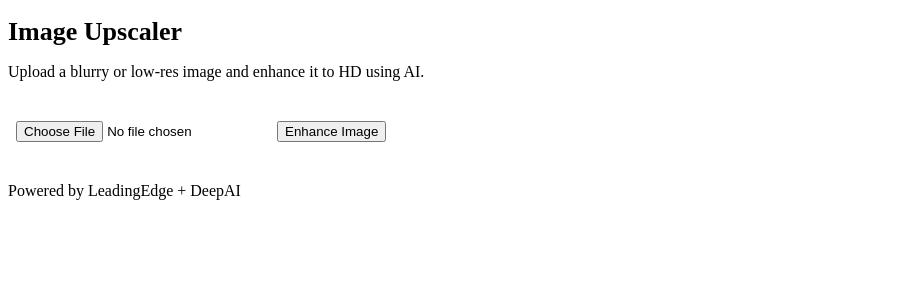
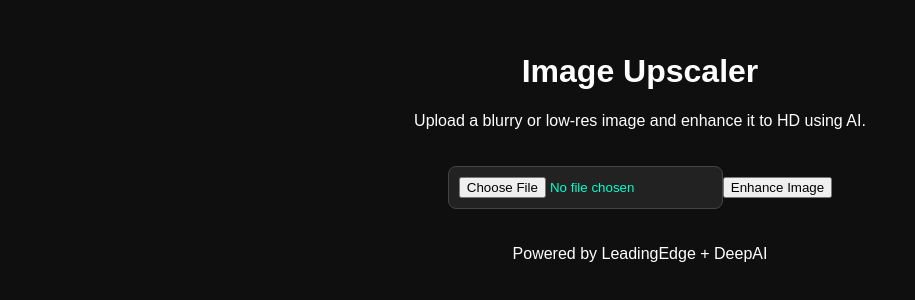
Before and after one commit to Nozel-silva/Image-upscale, a React (Create React App) app: page / in a window 1280 px wide. Shown: the top 300 px of the page, without its empty margins (0-915 px from the left). Built offline with nearby package versions, Linux system fonts and the light colour scheme; the HTML template or start-up script is replaced by a standard one.

Commit message:
Update App.css

```diff
--- a/src/App.css
+++ b/src/App.css
@@ -1,90 +1,92 @@
-.container {
-  padding: 24px;
+body {
+  margin: 0;
+  background: #0f0f0f;
+  font-family: "Orbitron", sans-serif;
+  color: #ffffff;
+}
+
+.app {
+  text-align: center;
+  padding: 2rem;
   max-width: 600px;
   margin: auto;
-  text-align: center;
-  font-family: 'Segoe UI', sans-serif;
-  background: linear-gradient(to right, #0f2027, #203a43, #2c5364);
-  color: #f1f1f1;
-  border-radius: 12px;
-  margin-top: 20px;
-  box-shadow: 0 0 20px rgba(0,0,0,0.4);
 }
 
-h1 {
-  font-size: 26px;
-  font-weight: bold;
-  margin-bottom: 10px;
+.glow-text {
+  font-size: 2rem;
+  color: #00ffcc;
+  text-shadow: 0 0 10px #00ffcc, 0 0 20px #00ffcc;
 }
 
-.subtitle {
+.description {
   font-size: 14px;
-  margin-bottom: 15px;
-  color: #ddd;
-}
-
-.instructions {
-  font-size: 12px;
-  color: #aaa;
+  color: #cccccc;
   margin-bottom: 20px;
-  line-height: 1.5;
 }
 
 input[type="file"] {
-  margin: 16px 0;
-  background: #fff;
-  padding: 8px;
-  border-radius: 6px;
+  margin: 20px auto;
+  padding: 10px;
+  background: #222;
+  border: 1px solid #444;
+  color: #00ffcc;
+  border-radius: 8px;
+}
+
+.image-container {
+  margin: 20px auto;
+  padding: 15px;
+  border: 2px solid #00ffcc;
+  border-radius: 12px;
+  width: 220px;
+  background-color: #1a1a1a;
 }
 
 .image-box {
   width: 200px;
   height: 200px;
   object-fit: cover;
-  margin-top: 16px;
-  border-radius: 10px;
-  border: 2px solid #fff;
-  box-shadow: 0 0 10px rgba(255,255,255,0.3);
+  border-radius: 8px;
+  margin-top: 10px;
+}
+
+.label {
+  font-weight: bold;
+  color: #00ffaa;
 }
 
 .enhance-btn {
-  margin-top: 16px;
-  padding: 10px 20px;
-  background-color: #00ff88;
+  padding: 12px 20px;
+  font-size: 16px;
+  background-color: #00ffaa;
   color: #000;
-  font-weight: bold;
   border: none;
-  border-radius: 8px;
-  transition: background 0.3s ease;
+  border-radius: 10px;
+  cursor: pointer;
+  margin-top: 15px;
+  box-shadow: 0 0 10px #00ffaa;
 }
 
-.enhance-btn:hover {
-  background-color: #00cc66;
+.enhance-btn:disabled {
+  background-color: #888;
+  box-shadow: none;
 }
 
-.result-title {
-  margin-top: 30px;
-  font-size: 20px;
-  color: #fff;
-}
-
-.download-btn {
-  margin-top: 20px;
+.download-link {
   display: inline-block;
-  background: #2196F3;
-  color: white;
-  padding: 10px 16px;
-  border-radius: 8px;
-  text-decoration: none;
-  transition: background 0.3s ease;
-}
-
-.download-btn:hover {
-  background: #1769aa;
+  margin-top: 10px;
+  color: #00ffcc;
+  text-decoration: underline;
+  font-size: 14px;
 }
 
 .footer {
   margin-top: 40px;
   font-size: 13px;
-  color: #aaa;
+  color: #666;
 }
+
+.brand {
+  color: #00ffaa;
+  font-weight: bold;
+}
```
